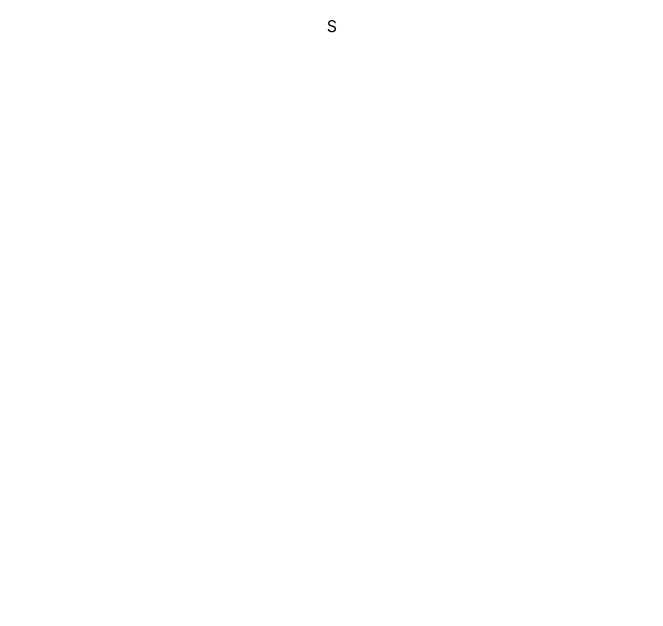
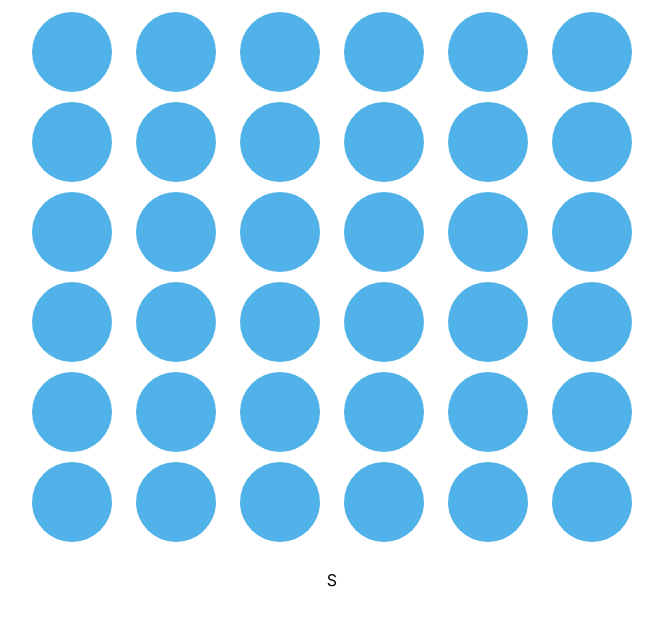
Before and after one commit to DanielAugustJanson/con-x, a React (Create React App) app: page / in a window 1280 px wide. Shown: the top 626 px of the page, without its empty margins (308-971 px from the left). Built offline with nearby package versions, Linux system fonts and the light colour scheme.

Commit message:
LayoutGen

```diff
--- a/src/App.js
+++ b/src/App.js
@@ -1,10 +1,18 @@
 import './App.css';
+import Test from './components/Test';
+
+
 
 function App() {
   return (
+    <>
+    <div>
+      <Test/>
+    </div>
     <div className="App">
       <p>S</p>
     </div>
+    </>
   );
 }
 
--- /dev/null
+++ b/src/components/Layout.css
@@ -0,0 +1,25 @@
+.grid {
+    align-self: center;
+    justify-content: center;
+    display: flex;
+    flex-wrap: wrap;
+    margin: 0 auto;
+  }
+
+
+.grid-cell{
+    width: 10vh;
+    height: 10vh;
+    background-color: rgb(81, 177, 233);
+    border-radius: 50%;
+    margin: 10px;
+}
+
+.grid-row{
+  border: solid 2px white;
+}
+
+.grid-row:hover{
+  border: solid 2px orange;
+  border-radius: 30px;
+}
--- a/src/components/LayoutGenerator.js
+++ b/src/components/LayoutGenerator.js
@@ -1,14 +1,32 @@
+import "./Layout.css"
+
 class Layout{
     constructor(height,width,connections){
         this.width = width
         this.height = height
-        this.connections = this.connections
+        //this.connections = this.connections
     }
 
-    generateLayout(){
+    generateLayout() {
+        const grid = [];
 
-    }
+        for (let row = 0; row < this.height; row++) {
+          const rowCells = [];
+
+          for (let col = 0; col < this.width; col++) {
+            rowCells.push(<div className="grid-cell" key={`${row}-${col}`}></div>);
+          }
+          grid.push(
+            <div className="grid-row" key={row}>
+              {rowCells}
+            </div>
+          );
+        }
+        return <div className="grid">{grid}</div>;
+      }
 
 
 
 }
+
+export default Layout;
--- /dev/null
+++ b/src/components/Test.js
@@ -0,0 +1,24 @@
+import React from 'react'
+import PropTypes from 'prop-types'
+import Layout from './LayoutGenerator'
+
+
+
+
+const Test = props => {
+
+    const gameLayout = new Layout(6,6,3);
+    const gamefield = gameLayout.generateLayout();
+
+
+
+
+
+  return (
+    <div>{gamefield}</div>
+  )
+}
+
+Test.propTypes = {}
+
+export default Test
```
